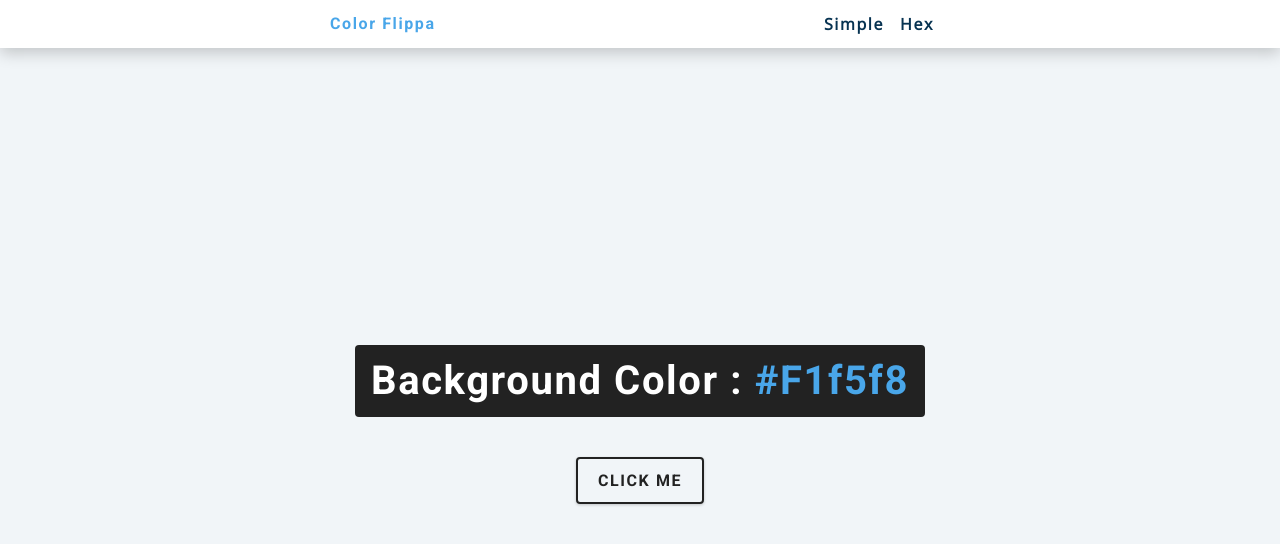
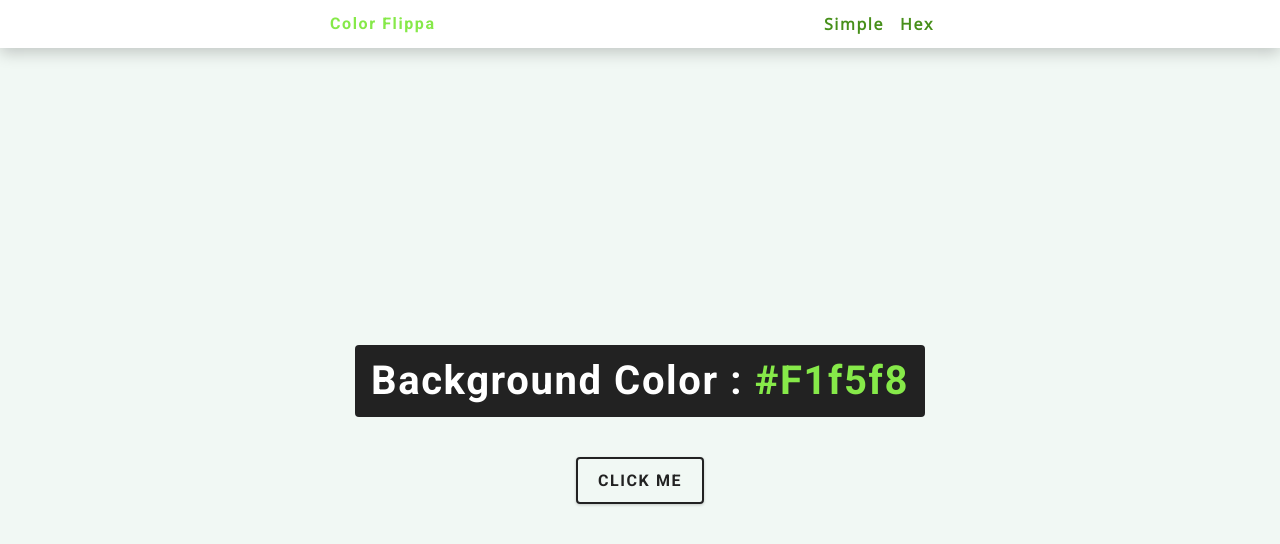
Before and after one commit to digitalnobsx/color-flippa, a plain HTML site: page index.html in a window 1280 px wide. Drawn offline with nearby package versions, Linux system fonts and the light colour scheme.

Commit message:
change color variables on stylesheet

```diff
--- a/style.css
+++ b/style.css
@@ -13,30 +13,30 @@ Variables
 
 :root {
     /* dark shades of primary color*/
-    --clr-primary-1: hsl(205, 86%, 17%);
-    --clr-primary-2: hsl(205, 77%, 27%);
-    --clr-primary-3: hsl(205, 72%, 37%);
-    --clr-primary-4: hsl(205, 63%, 48%);
+    --clr-primary-1: hsl(97, 70%, 33%);
+    --clr-primary-2: hsl(97, 77%, 27%);
+    --clr-primary-3: hsl(97, 72%, 37%);
+    --clr-primary-4: hsl(97, 63%, 48%);
     /* primary/main color */
-    --clr-primary-5: hsl(205, 78%, 60%);
+    --clr-primary-5: hsl(97, 78%, 60%);
     /* lighter shades of primary color */
-    --clr-primary-6: hsl(205, 89%, 70%);
-    --clr-primary-7: hsl(205, 90%, 76%);
-    --clr-primary-8: hsl(205, 86%, 81%);
-    --clr-primary-9: hsl(205, 90%, 88%);
-    --clr-primary-10: hsl(205, 100%, 96%);
+    --clr-primary-6: hsl(97, 89%, 70%);
+    --clr-primary-7: hsl(97, 90%, 76%);
+    --clr-primary-8: hsl(97, 86%, 81%);
+    --clr-primary-9: hsl(97, 90%, 88%);
+    --clr-primary-10: hsl(97, 100%, 96%);
     /* darkest grey - used for headings */
-    --clr-grey-1: hsl(209, 61%, 16%);
-    --clr-grey-2: hsl(211, 39%, 23%);
-    --clr-grey-3: hsl(209, 34%, 30%);
-    --clr-grey-4: hsl(209, 28%, 39%);
+    --clr-grey-1: hsl(102, 61%, 16%);
+    --clr-grey-2: hsl(104, 39%, 23%);
+    --clr-grey-3: hsl(103, 34%, 30%);
+    --clr-grey-4: hsl(103, 28%, 39%);
     /* grey used for paragraphs */
-    --clr-grey-5: hsl(210, 22%, 49%);
-    --clr-grey-6: hsl(209, 23%, 60%);
-    --clr-grey-7: hsl(211, 27%, 70%);
-    --clr-grey-8: hsl(210, 31%, 80%);
-    --clr-grey-9: hsl(212, 33%, 89%);
-    --clr-grey-10: hsl(210, 36%, 96%);
+    --clr-grey-5: hsl(149, 22%, 49%);
+    --clr-grey-6: hsl(149, 23%, 60%);
+    --clr-grey-7: hsl(151, 27%, 70%);
+    --clr-grey-8: hsl(154, 31%, 80%);
+    --clr-grey-9: hsl(151, 33%, 89%);
+    --clr-grey-10: hsl(145, 36%, 96%);
     --clr-white: #fff;
     --clr-red-dark: hsl(360, 67%, 44%);
     --clr-red-light: hsl(360, 71%, 66%);
```
